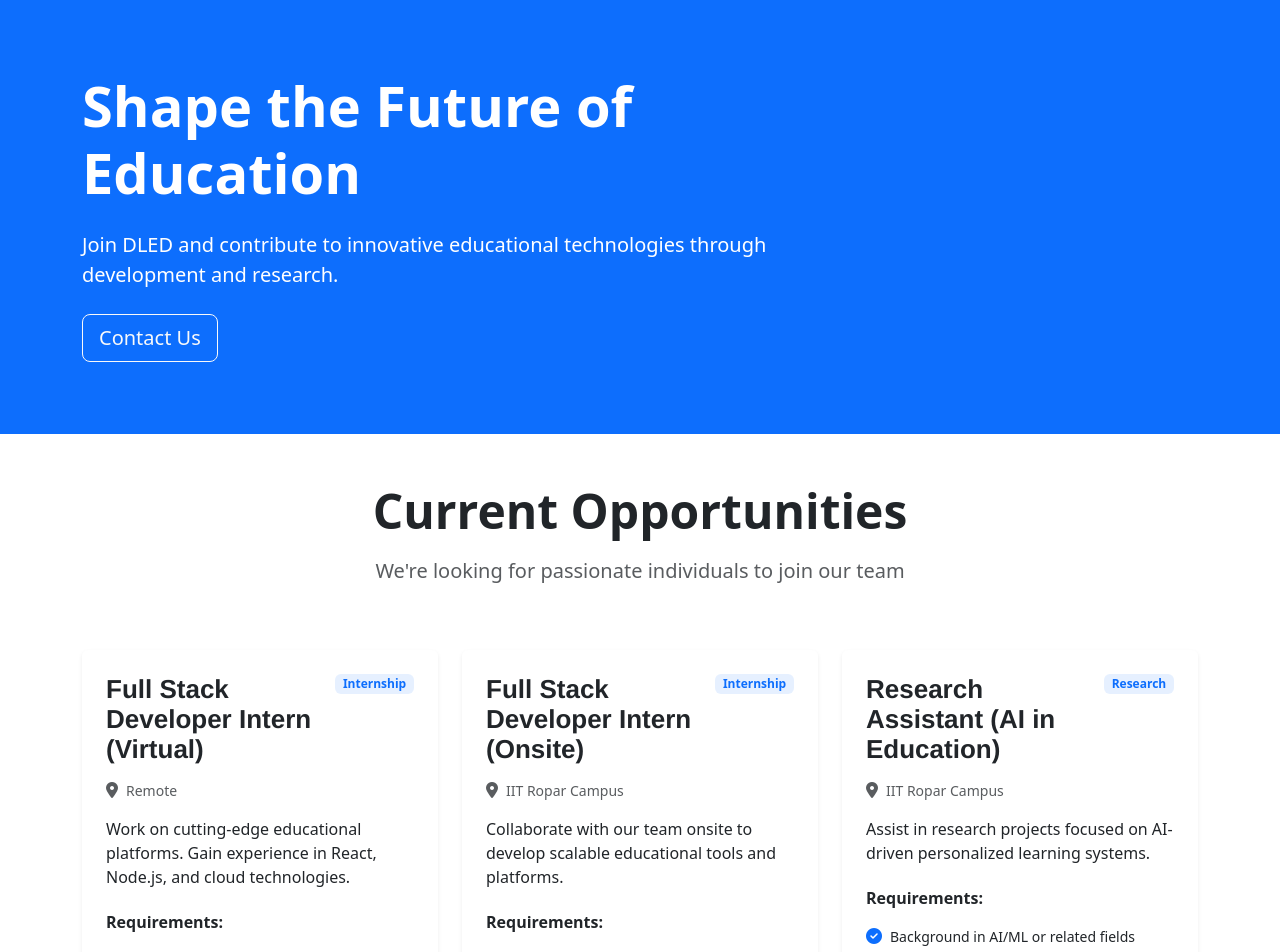
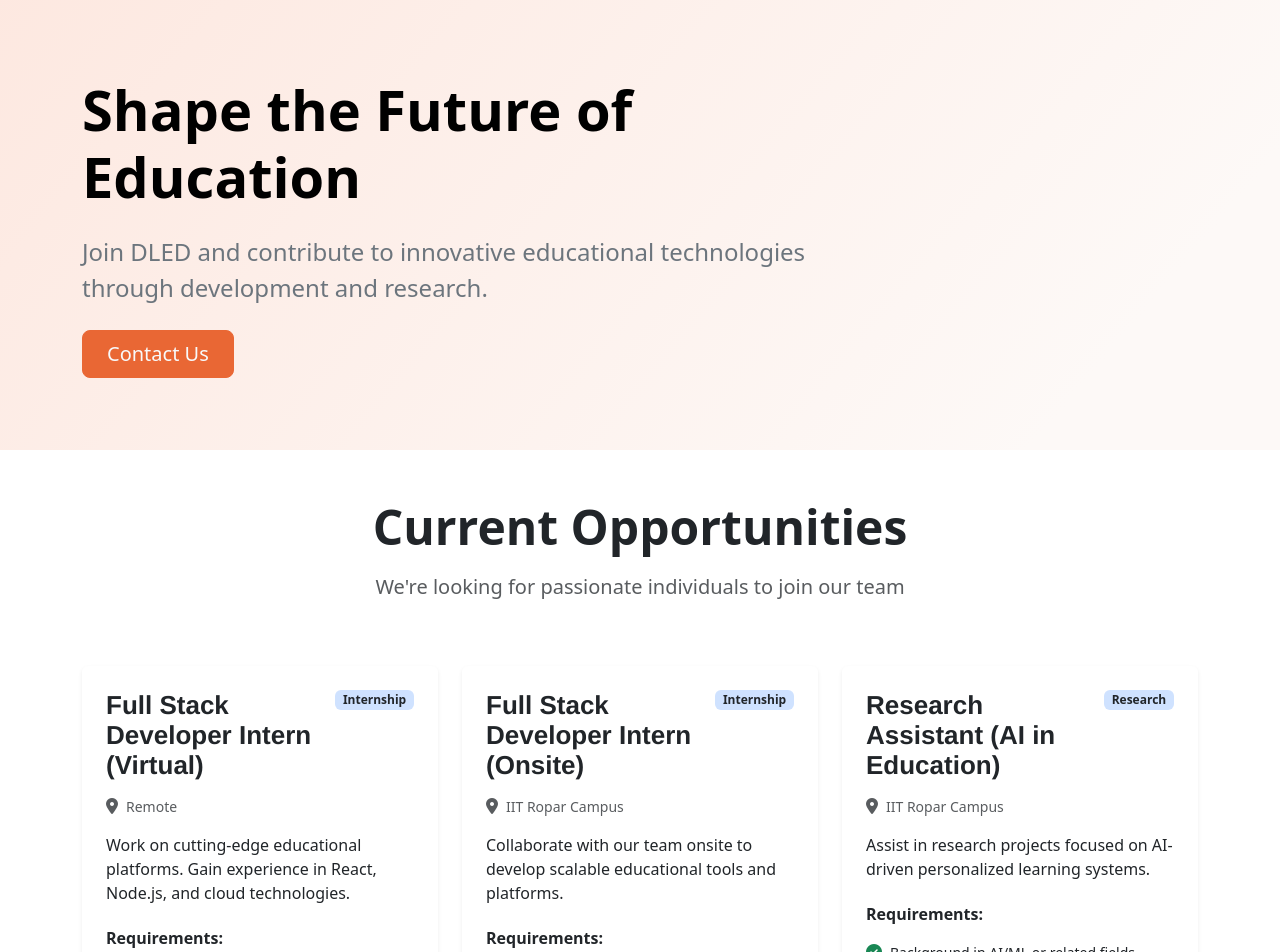
Before and after one commit to madhurthareja/dled, a React (Vite) app: page /careers in a window 1280 px wide. Shown: the top 952 px of the page. Built offline with nearby package versions, Linux system fonts and the light colour scheme.

Commit message:
Improve color scheme of Careers and Events pages

```diff
--- a/src/app/careers.tsx
+++ b/src/app/careers.tsx
@@ -46,12 +46,12 @@
   return (
     <div className="careers-page">
       {/* Hero Section */}
-      <section className="hero-section bg-primary text-white py-5">
+      <section className="hero-section text-white py-5" style={{ background: 'linear-gradient(130deg,rgb(253, 232, 224) 0%,rgb(253, 249, 247) 85%)', marginTop: '-20px' }}>
         <div className="container py-4">
           <div className="row align-items-center">
             <div className="col-lg-8">
-              <h1 className="display-4 fw-bold mb-4">Shape the Future of Education</h1>
-              <p className="lead mb-4">
+              <h1 className="display-4 text-black fw-bold mb-4 mt-4">Shape the Future of Education</h1>
+              <p className="lead mb-4 fs-4 text-secondary">
                 Join DLED and contribute to innovative educational technologies through development and research.
               </p>
               {/*
@@ -60,7 +60,7 @@
               </a>
               */}
               <Link to="/#contact">
-              <button className="btn btn-outline-light btn-lg">
+              <button className="btn btn-lg px-4 text-light dark-button" style= {{ backgroundColor: 'rgb(233, 103, 52)', borderColor: 'rgb(233, 103, 52)' }}>
               Contact Us
               </button>
               </Link>
@@ -74,7 +74,9 @@
         <div className="container">
           <div className="row justify-content-center mb-5">
             <div className="col-lg-8 text-center">
-              <h2 className="display-5 fw-bold mb-3">Current Opportunities</h2>
+              <h2 className="display-5 fw-bold mb-3">
+                Current Opportunities
+              </h2>
               <p className="lead text-muted">
                 We're looking for passionate individuals to join our team
               </p>
@@ -88,7 +90,7 @@
                   <div className="card-body p-4">
                     <div className="d-flex justify-content-between align-items-start mb-3">
                       <h5 className="card-title fw-bold mb-0">{opening.title}</h5>
-                      <span className="badge bg-primary bg-opacity-10 text-primary">
+                      <span className="badge bg-primary-subtle bg-opacity-10 text-dark">
                         {opening.type}
                       </span>
                     </div>
@@ -101,12 +103,12 @@
                     <ul className="list-unstyled mb-4">
                       {opening.requirements.map((req, i) => (
                         <li key={i} className="mb-2">
-                          <i className="fas fa-check-circle text-primary me-2"></i>
+                          <i className="fas fa-check-circle text-success me-2"></i>
                           <small>{req}</small>
                         </li>
                       ))}
                     </ul>
-                    <a href={opening.applyLink} className="btn btn-primary w-100">
+                    <a href={opening.applyLink} className="btn btn-warning text-dark w-100">
                       Apply Now
                     </a>
                   </div>
--- a/src/app/events.tsx
+++ b/src/app/events.tsx
@@ -134,23 +134,15 @@
   return (
     <div className="events-page">
       {/* Hero Section  */}
-      <section className="hero-section bg-dark text-white py-6 position-relative overflow-hidden">
-        <div className="position-absolute w-100 h-100 bg-dark opacity-75"></div>
-        <div
-          className="position-absolute w-100 h-100 bg-cover bg-center"
-          style={{
-            backgroundImage: 'url(/images/events-hero.jpg)',
-            backgroundAttachment: 'fixed'
-          }}
-        ></div>
+      <section className="hero-section text-white py-6" style={{ background: 'linear-gradient(130deg,rgb(253, 232, 224) 0%,rgb(253, 249, 247) 85%)' }}>
         <div className="container position-relative py-5">
-          <h1 className="display-4 fw-bold mb-4 animate__animated animate__fadeInDown">Events at DLED</h1>
-          <p className="lead fs-3 mb-4 animate__animated animate__fadeIn animate__delay-1s">
+          <h1 className="display-4 text-black fw-bold mb-4 mt-4">Events at DLED</h1>
+          <p className="lead mb-4 fs-4 text-secondary">
             Join our knowledge-sharing community
           </p>
-          <div className="d-flex gap-3 animate__animated animate__fadeIn animate__delay-2s">
-            <button className="btn btn-primary btn-lg px-4">Subscribe to Updates</button>
-            <button className="btn btn-outline-light btn-lg px-4">Past Events Archive</button>
+          <div>
+            <button className="btn btn-lg px-4 text-light dark-button" style={{ backgroundColor: 'rgb(233, 103, 52)', borderColor: 'rgb(233, 103, 52)', marginRight: '20px'}} >Subscribe to Updates </button>
+            <button className="btn btn-lg px-4 light-button" style ={{ borderWidth: '1.3px', borderColor: 'rgb(233, 103, 52)', color: 'rgb(233, 103, 52)' }} >Past Events Archive</button>
           </div>
         </div>
       </section>
@@ -169,14 +161,14 @@
               <div className="btn-group" role="group">
                 <button
                   type="button"
-                  className={`btn btn-${activeTab === 'upcoming' ? 'primary' : 'outline-primary'}`}
+                  className={`btn btn-${activeTab === 'upcoming' ? 'dark' : 'outline-dark-subtle'}`}
                   onClick={() => setActiveTab('upcoming')}
                 >
                   Upcoming Events
                 </button>
                 <button
                   type="button"
-                  className={`btn btn-${activeTab === 'past' ? 'primary' : 'outline-primary'}`}
+                  className={`btn btn-${activeTab === 'past' ? 'dark' : 'outline-dark'}`}
                   onClick={() => setActiveTab('past')}
                 >
                   Past Events
@@ -209,9 +201,9 @@
                         <div className="col-md-7">
                           <div className="card-body p-4 d-flex flex-column h-100">
                             <div className="d-flex justify-content-between align-items-start mb-2">
-                              <span className="badge text-light bg-danger">{event.category}</span>
+                              <span className="badge" style={{ backgroundColor: 'rgb(223, 94, 8)', color: 'rgb(252, 251, 196)' }}  >{event.category}</span>
                               {event.status === 'upcoming' && (
-                                <span className="badge bg-success">Open Registration</span>
+                                <span className="badge" style={{ backgroundColor: 'rgb(229, 250, 222)', color: 'rgb(59, 58, 58)' }} >Registration Open</span>
                               )}
                             </div>
                             <h3 className="h4 card-title fw-bold">{event.title}</h3>
@@ -234,7 +226,7 @@
                             <p className="card-text flex-grow-1">{event.description}</p>
 
                             <div className="mt-4 d-flex gap-2">
-                            <button className="btn btn-primary flex-grow-1">
+                            <button className="btn btn-warning text-dark fw-bold flex-grow-1">
                               {event.status === 'upcoming' ? 'Register Now' : 'View Details'}
                             </button>
                             <a
@@ -277,9 +269,9 @@
       </section>
 
       {/* CTA Section */}
-      <section className="py-5 bg-primary text-white">
+      <section className="py-5 text-white" style ={{ backgroundColor: 'rgb(233, 103, 52)' }}>
         <div className="container text-center py-4">
-          <h2 className="display-6 fw-bold mb-4">Have an event idea?</h2>
+          <h2 className="display-6 fw-bold mb-4" style={{ color: 'rgb(252, 251, 196)' }}  >Have an event idea?</h2>
           <p className="lead mb-4">We're always looking for collaborators and interesting topics</p>
           <button className="btn btn-light btn-lg px-4">
             Propose an Event <i className="fas fa-arrow-right ms-2"></i>
```
